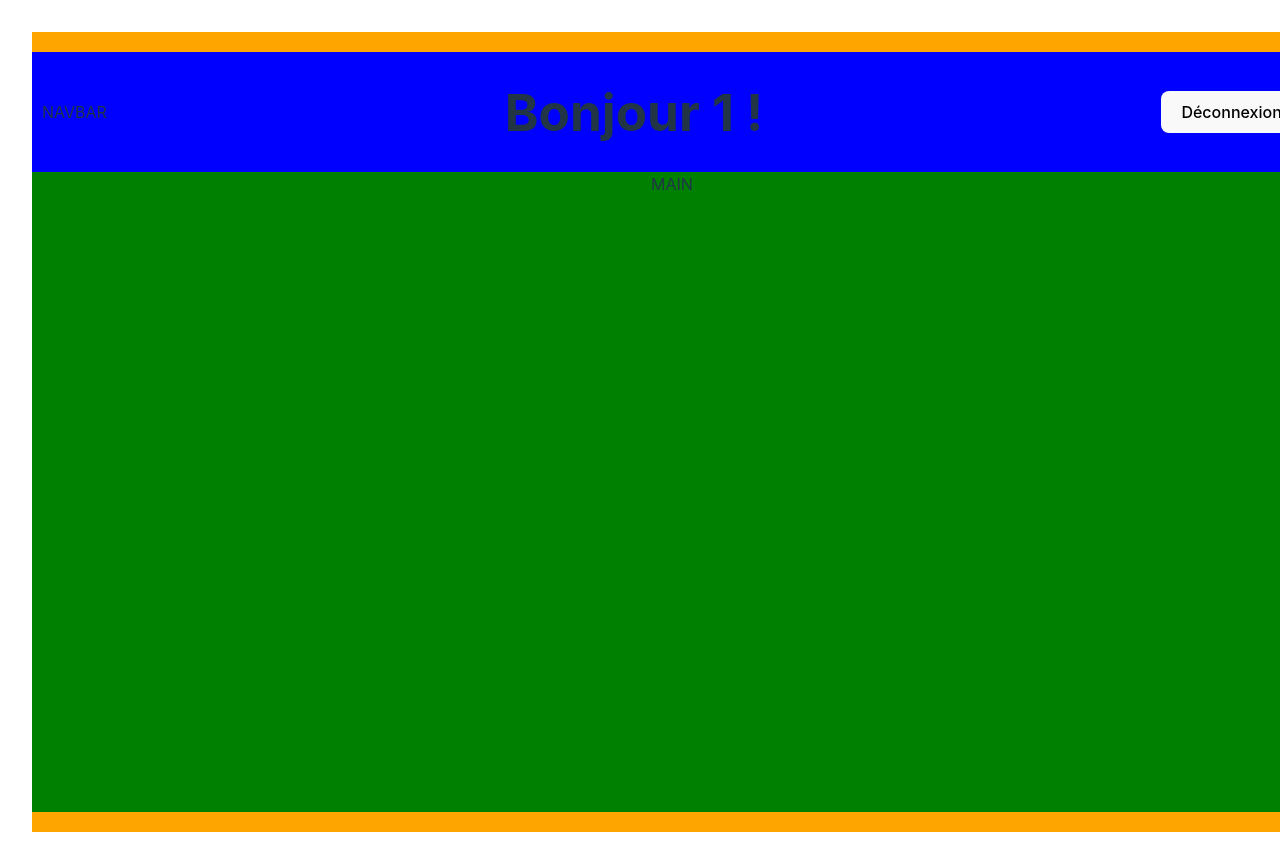
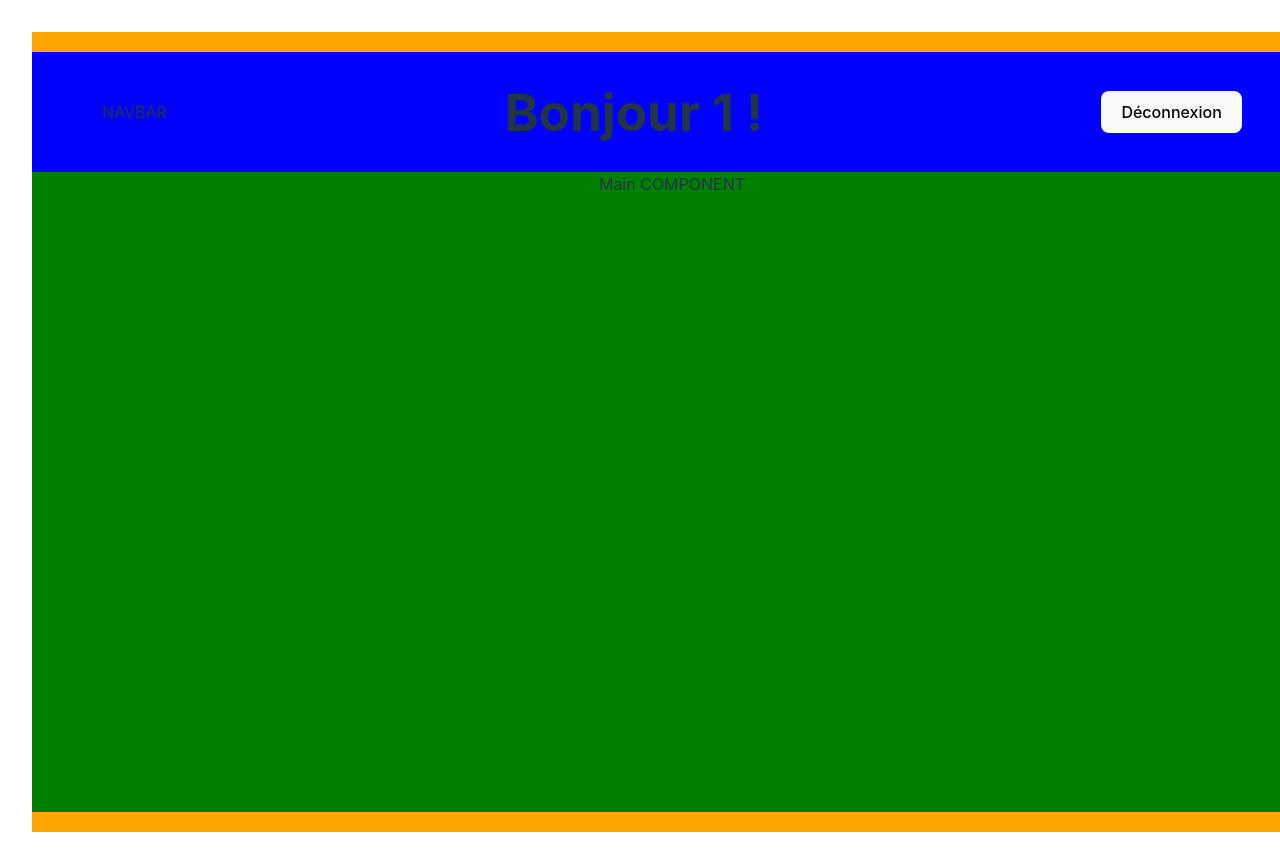
Before and after one commit to CarlMaillard/crazee-burger, a React (Vite) app: page /order/1 in a window 1280 px wide. Shown: the top 864 px of the page. Built offline with nearby package versions, Linux system fonts and the light colour scheme.

Commit message:
♻️ ORDER > Layout > create Navbar and Main

```diff
--- /dev/null
+++ b/src/components/pages/order/Main.jsx
@@ -0,0 +1,16 @@
+import styled from "styled-components"
+
+
+export default function Main() {
+  return (
+    <MainStyled>
+        Main COMPONENT
+    </MainStyled>
+  )
+}
+
+const MainStyled = styled.div`
+    background: green;
+    flex: 1; //or you can also use this : height: (95vh - 10vh);
+
+`
--- /dev/null
+++ b/src/components/pages/order/Navbar.jsx
@@ -0,0 +1,21 @@
+import { Link} from 'react-router-dom';
+import styled from 'styled-components';
+
+export default function Navbar({username}) {
+  return (
+    <NavbarStyled>
+        NAVBAR
+        <h1>Bonjour {username} !</h1>
+        <Link to="/"><button>Déconnexion</button></Link>
+    </NavbarStyled>
+  )
+}
+
+const NavbarStyled = styled.nav`
+    background: blue;
+    height: 10vh;
+    display: flex;
+    justify-content: space-between ;
+    align-items: center ;
+    padding: 20px 70px;
+`
--- a/src/components/pages/order/OrderPage.jsx
+++ b/src/components/pages/order/OrderPage.jsx
@@ -1,7 +1,8 @@
 import React from 'react'
-import { Link, useParams } from 'react-router-dom'
- import styled from 'styled-components';
-import {theme} from '../../../theme/index'
+import { useParams } from 'react-router-dom'
+import styled from 'styled-components';
+import Navbar from './Navbar';
+import Main from './Main';
 
 export default function OrderPage () {
     //state
@@ -12,18 +13,10 @@
     //affichage (render)
   return    (
     <OrderPageStyled>
-      <div>
         <div className='container'>
-          <div className='navbar'>
-            NAVBAR
-            <h1>Bonjour {username} !</h1>
-            <Link to="/"><button>Déconnexion</button></Link>
-          </div>
-          <div className='main'>
-            MAIN
-          </div>
+          <Navbar username={username}/>
+          <Main/>
         </div>
-      </div>
     </OrderPageStyled>
 
   )
@@ -47,19 +40,6 @@
     display: flex;
     flex-direction: column;
 
-    .navbar{
-    background: blue;
-    height: 10vh;
-    display: flex;
-    justify-content: space-between ;
-    align-items: center ;
-    padding: 20px 70px;
-   }
-
-   .main {
-    background: green;
-    flex: 1; //or you can also use this : height: (95vh - 10vh);
-   }
 
    }
 
```
